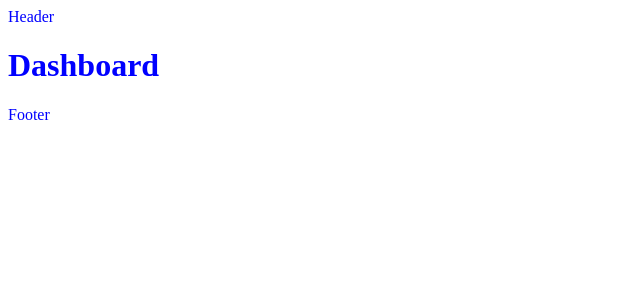
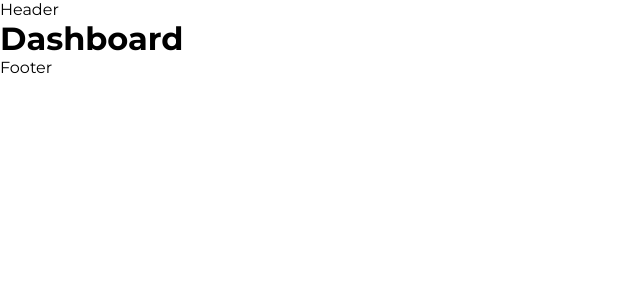
Before and after one commit to FuturoDEV-Fitness/M3P-FrontEnd-squad2, a React (Vite) app: page / in a window 1280 px wide. Shown: the top 300 px of the page, without its empty margins (0-640 px from the left). Built offline with nearby package versions, Linux system fonts and the light colour scheme.

Commit message:
feat: 💄 Estilização inicial

```diff
--- a/src/index.css
+++ b/src/index.css
@@ -1,3 +1,13 @@
-:root {
-  color: blue
+@import url('https://fonts.googleapis.com/css2?family=Montserrat:ital,wght@0,100..900;1,100..900&display=swap');
+
+* {
+    margin: 0;
+    padding: 0;
+    box-sizing: border-box;
+    font-family: 'Montserrat', sans-serif;
 }
+
+html,
+body {
+    overflow-x: hidden;
+}
```
